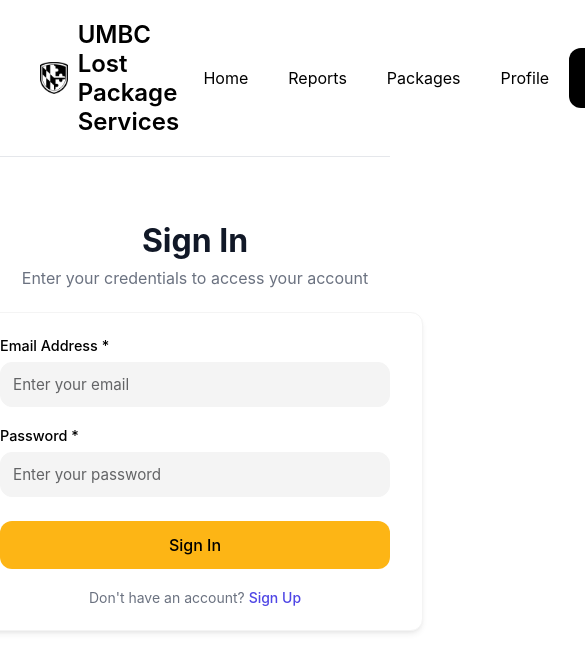
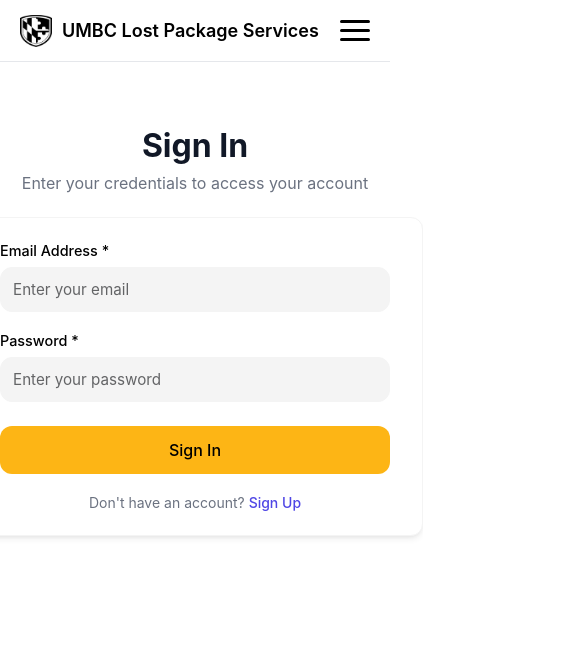
Before and after one commit to parkerkopp/CMSC-447-SWE-Lost-Packages-Project, a Vue app in the folder frontend/: page /signin in a window 390 px wide. Shown: the top 672 px of the page, 585 px wide, since content can reach past the window. Built offline with nearby package versions, Linux system fonts and the light colour scheme.

Commit message:
Added hamburger menu creating a new variable isMenuOpen to determine if the menu is open and toggleMenu function to be able to toggle the menu. Added styling for the hamburger menu to integrate with the style of the webstie.

```diff
--- a/frontend/src/App.vue
+++ b/frontend/src/App.vue
@@ -9,22 +9,41 @@
         />
         <h1 class="title">UMBC Lost Package Services</h1>
       </div>
-      <div class="link-container">
+
+      <!-- NEW: Hamburger menu -->
+      <button
+        class="hamburger-btn"
+        :class="{ active: isMenuOpen }"
+        @click="toggleMenu"
+        aria-label="Toggle menu"
+      >
+        <span class="bar"></span>
+        <span class="bar"></span>
+        <span class="bar"></span>
+      </button>
+
+      <div
+        class="link-container"
+        :class="{ active: isMenuOpen }"
+        @click="isMenuOpen = false"
+      >
         <router-link to="/" class="link">Home</router-link>
         <router-link to="/reports" class="link">Reports</router-link>
         <router-link to="/lost-packages" class="link">Packages</router-link>
         <router-link to="/profile" class="link">Profile</router-link>
 
-        <!-- NEW: Updated Sign Out Link -->
-        <router-link v-if="!user" to="/signin" class="link">Sign In</router-link>
-        <a v-else @click.prevent="showSignOutModal = true" class="link" href="#">Sign Out</a>
+        <router-link v-if="!user" to="/signin" class="link"
+          >Sign In</router-link
+        >
+        <a v-else @click.prevent="showSignOutModal = true" class="link" href="#"
+          >Sign Out</a
+        >
       </div>
     </nav>
     <span class="divider"></span>
     <!-- This is where the pages load -->
     <router-view />
 
-    <!-- NEW: Confirm Sign Out Pop Up -->
     <div
       v-if="showSignOutModal"
       class="confirm-modal-overlay"
@@ -34,25 +53,33 @@
         <h3 class="confirm-modal-title">Confirm Sign Out</h3>
         <p class="confirm-modal-text">Are you sure you want to sign out?</p>
         <div class="confirm-modal-buttons">
-          <button @click="cancelSignOut" class="confirm-btn-cancel">Cancel</button>
-          <button @click="handleSignOut" class="confirm-btn-confirm">Sign Out</button>
+          <button @click="cancelSignOut" class="confirm-btn-cancel">
+            Cancel
+          </button>
+          <button @click="handleSignOut" class="confirm-btn-confirm">
+            Sign Out
+          </button>
         </div>
       </div>
     </div>
-
   </div>
 </template>
 
 <script setup>
-import { ref, onMounted } from 'vue';
-import { supabase } from './composables/supabase'; // Assumes composables is at src/composables
-import { useRouter } from 'vue-router';
+import { ref, onMounted } from "vue";
+import { supabase } from "./composables/supabase"; // Assumes composables is at src/composables
+import { useRouter } from "vue-router";
 
 const user = ref(null);
 const router = useRouter();
 
-// NEW: Ref to control sign up pop up modal
 const showSignOutModal = ref(false);
+
+// NEW: State for hamburger menu
+const isMenuOpen = ref(false);
+const toggleMenu = () => {
+  isMenuOpen.value = !isMenuOpen.value;
+};
 
 // Check the auth state when the app loads and when it changes
 onMounted(() => {
@@ -61,18 +88,19 @@
   });
 });
 
-// NEW: Close sign out pop up modal
-const cancelSignOut = () => { showSignOutModal.value = false; }
+const cancelSignOut = () => {
+  showSignOutModal.value = false;
+};
 
 // Handle sign out (now called from modal)
 const handleSignOut = async () => {
   const { error } = await supabase.auth.signOut();
   if (error) {
-    console.error('Error signing out:', error.message);
+    console.error("Error signing out:", error.message);
   } else {
     // On successful sign out, redirect to home
     showSignOutModal.value = false;
-    router.push('/');
+    router.push("/");
   }
 };
 </script>
--- a/frontend/src/global.css
+++ b/frontend/src/global.css
@@ -30,6 +30,7 @@
   justify-content: space-between;
   align-items: center;
   margin: 10px 0 10px 0;
+  position: relative; /* New */
 }
 
 .title-container {
@@ -1165,3 +1166,94 @@
 .form-group span::before {
   content: "⚠ ";
 }
+
+/*
+* NEW: Hamburger menu
+*/
+
+.hamburger-btn {
+  display: none;
+  flex-direction: column;
+  justify-content: space-between;
+  width: 30px;
+  height: 21px;
+  background: transparent;
+  border: none;
+  cursor: pointer;
+  padding: 0;
+  z-index: 200; /* Ensure it sits above the menu */
+}
+
+.hamburger-btn .bar {
+  width: 100%;
+  height: 3px;
+  background-color: var(--umbc-black);
+  border-radius: 10px;
+  transition: all 0.3s ease;
+}
+
+.hamburger-btn.active .bar:nth-child(2) {
+  opacity: 0;
+}
+
+.hamburger-btn.active .bar:nth-child(1) {
+  transform: translateY(9px) rotate(45deg);
+}
+
+.hamburger-btn.active .bar:nth-child(3) {
+  transform: translateY(-9px) rotate(-45deg);
+}
+
+@media (max-width: 768px) {
+  .title-container {
+    margin-left: 20px;
+  }
+
+  .title {
+    font-size: 18px;
+  }
+
+  .hamburger-btn {
+    display: flex;
+    margin-right: 20px;
+  }
+
+  .link-container {
+    display: none !important;
+
+    position: absolute;
+    top: 50px;
+    left: auto;
+    right: 20px;
+    width: 200px;
+    background-color: white;
+    border: 1px solid var(--background-color);
+    border-radius: 12px;
+    box-shadow: var(--box-shadow);
+    flex-direction: column;
+    padding: 10px;
+    z-index: 1000;
+  }
+
+  .link-container.active {
+    display: flex !important;
+  }
+
+  .link {
+    margin: 4px 0;
+    width: 100%;
+    text-align: center;
+    padding: 10px;
+    box-sizing: border-box;
+    font-size: 16px;
+    border-radius: 8px;
+  }
+
+  .router-link-active {
+    background-color: var(--umbc-black);
+  }
+
+  .link-container {
+    margin-right: 0;
+  }
+}
```
